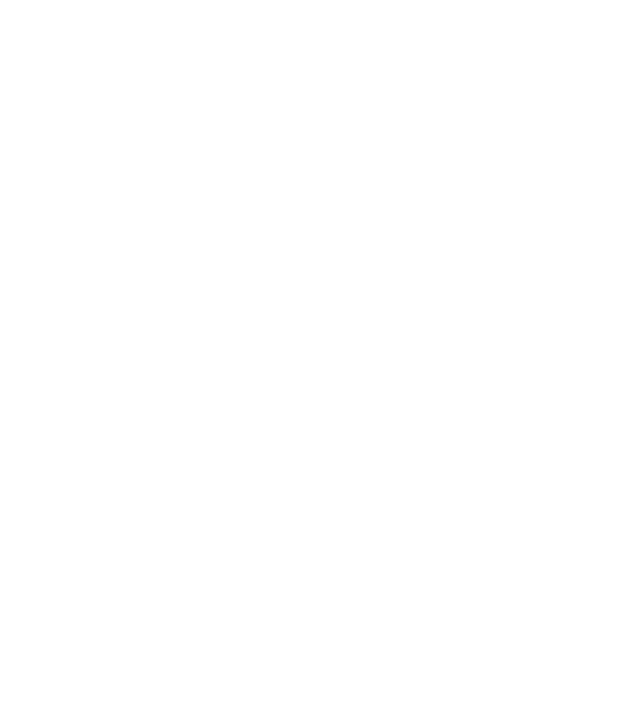
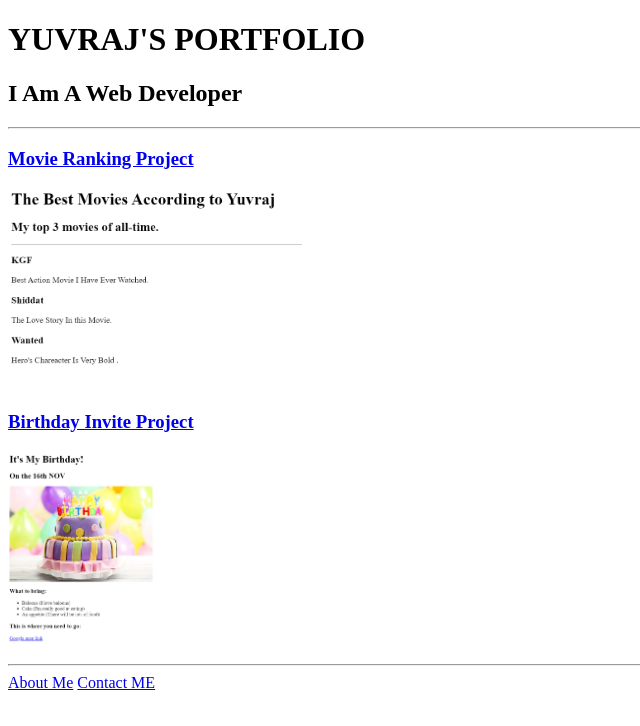
Before and after one commit to yuvrajalone/html-portfolio, a plain HTML site: page index.html in a window 1280 px wide. Shown: the whole page, without its empty margins (0-640 px from the left). Drawn offline with Linux system fonts and the light colour scheme.

Commit message:
Add files via upload

```diff
--- a/index.html
+++ b/index.html
@@ -1,15 +1,19 @@
-<!-- TODO 1: Create the HTML Boilerplate -->
-
-<!-- TODO 2: Add Your previous projects' HTML into the public folder -->
-
-<!-- TODO 3: Take screenshots of your project previews and add the images to the images folder -->
-
-<!-- TODO 4: Add titles/subtitles etc. -->
-
-<!-- TODO 5: Add a link to the project pages -->
-
-<!-- TODO 6: Add images to show the project previews
-HINT for TODO 6: You can use the height attribute set to 200 to make the image smaller:
-https://developer.mozilla.org/en-US/docs/Web/HTML/Element/img#attr-height -->
-
-<!-- TODO 7: Add the Contact Me and About Me page links -->
+ <!DOCTYPE html>
+ <html lang="en">
+<head>
+<meta charset="UTF-8">
+<title>YUVRAJ'S PORTFOLIO</title>
+</head>
+<BODY>
+<H1>YUVRAJ'S PORTFOLIO</H1>
+<H2>I Am A Web Developer</H2>
+<hr>
+<h3><a href="./public/movie-ranking.html">Movie Ranking Project</a></h3>
+<img src="./assets/images/movie ranking.png" height="200" alt="movie ranking project preview"/>
+<h3><a href="./public/birthday-invite.html">Birthday Invite Project</a></h3>
+<img src="./assets/images/Screenshot 2024-12-16 140045.png" height="200" alt="Bitrhday Invite Project Preview"/>
+<hr>
+<a href="./public/about.html">About Me</a>
+<a href="./public/contact.html">Contact ME</a>
+</BODY>
+ </html>
```
